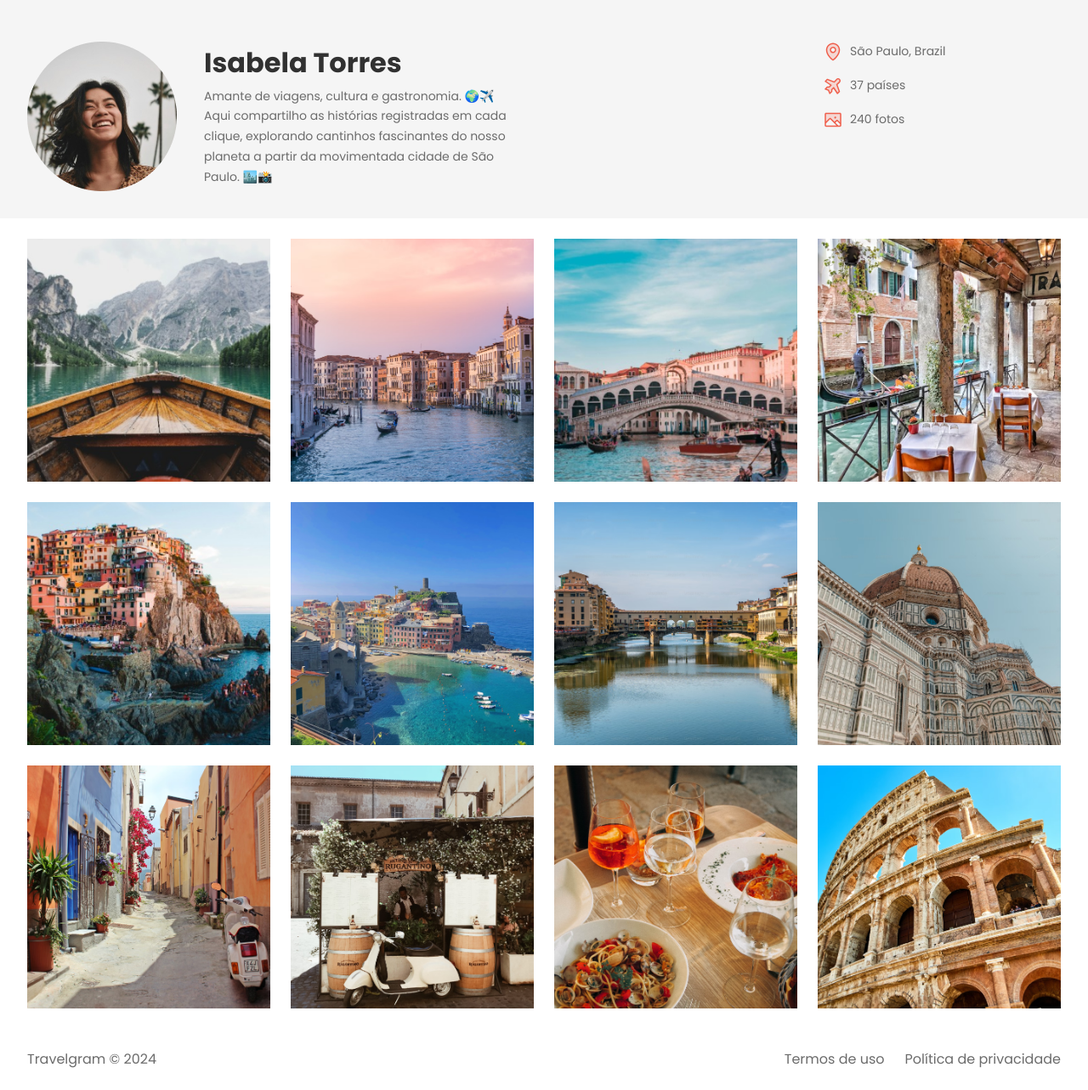
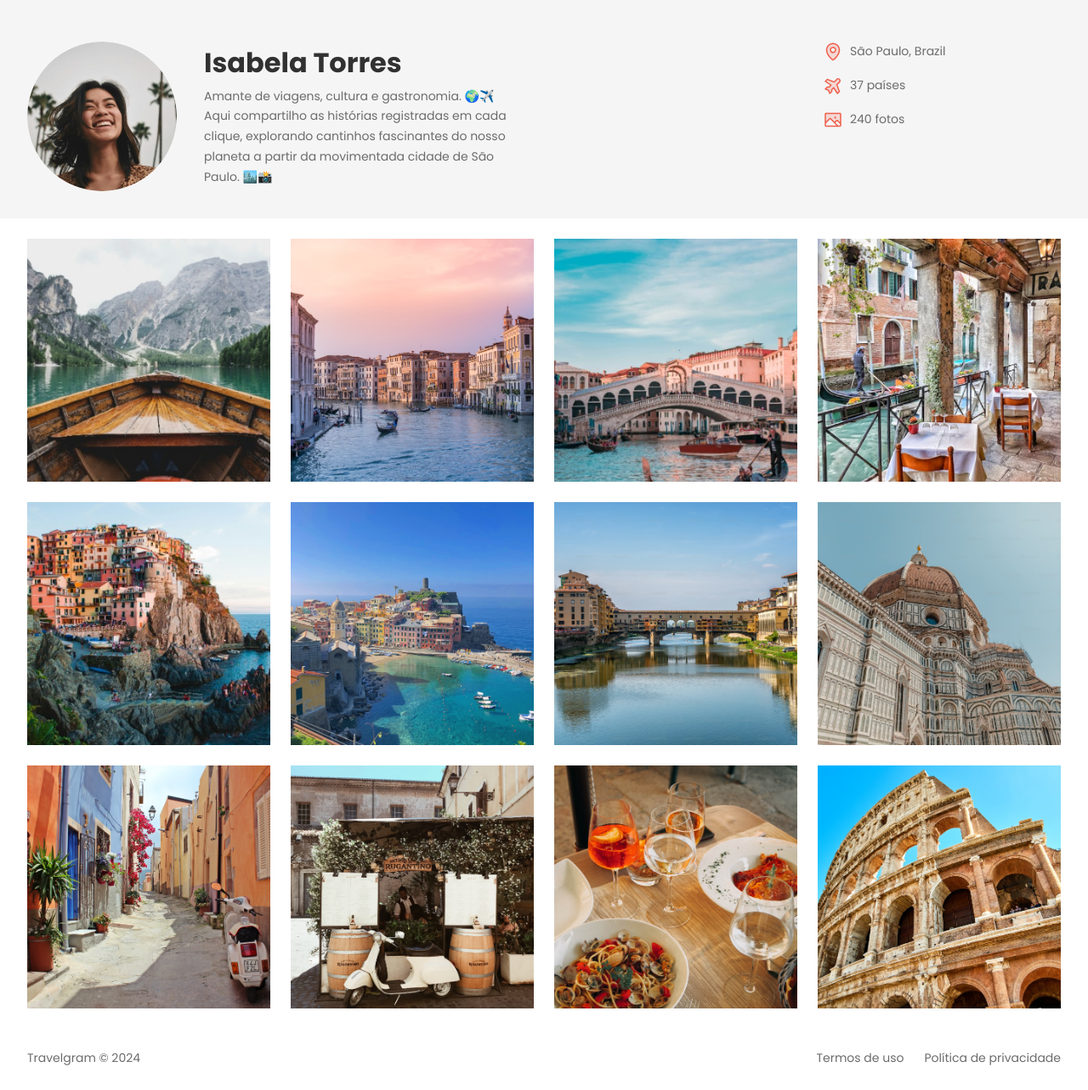
Before and after one commit to Hugo-Queiroz01/PROJETO---TRAVELGRAM, a plain HTML site: page index.html in a window 1280 px wide. Shown: the part 79-1362 px from the top of the page at 85% size. Drawn offline with Linux system fonts and the light colour scheme.

Commit message:
final project

```diff
--- a/styles/footer.css
+++ b/styles/footer.css
@@ -3,6 +3,8 @@ footer {
   display: flex;
   gap: 24px;
   padding-block: 24px;
+
+  font: 14px/150% var(--font-family);
 }
 
 /* TODO pseudo-selector nth-child(1) */
--- a/styles/header.css
+++ b/styles/header.css
@@ -21,6 +21,16 @@ header .container {
 /* * primeira div de #profile */
 #profile > div {
   max-width: 384px;
+}
+
+#profile img {
+  /* * Largura e altura máxima */
+  width: 176px;
+  height: 176px;
+  /* * Faz com que a imagem cubra todo o espaço dela */
+  object-fit: cover;
+  /* * arredondamento de bora para caso for alguma outra imagem */
+  border-radius: 50%;
 }
 
 #profile h1 {
```
